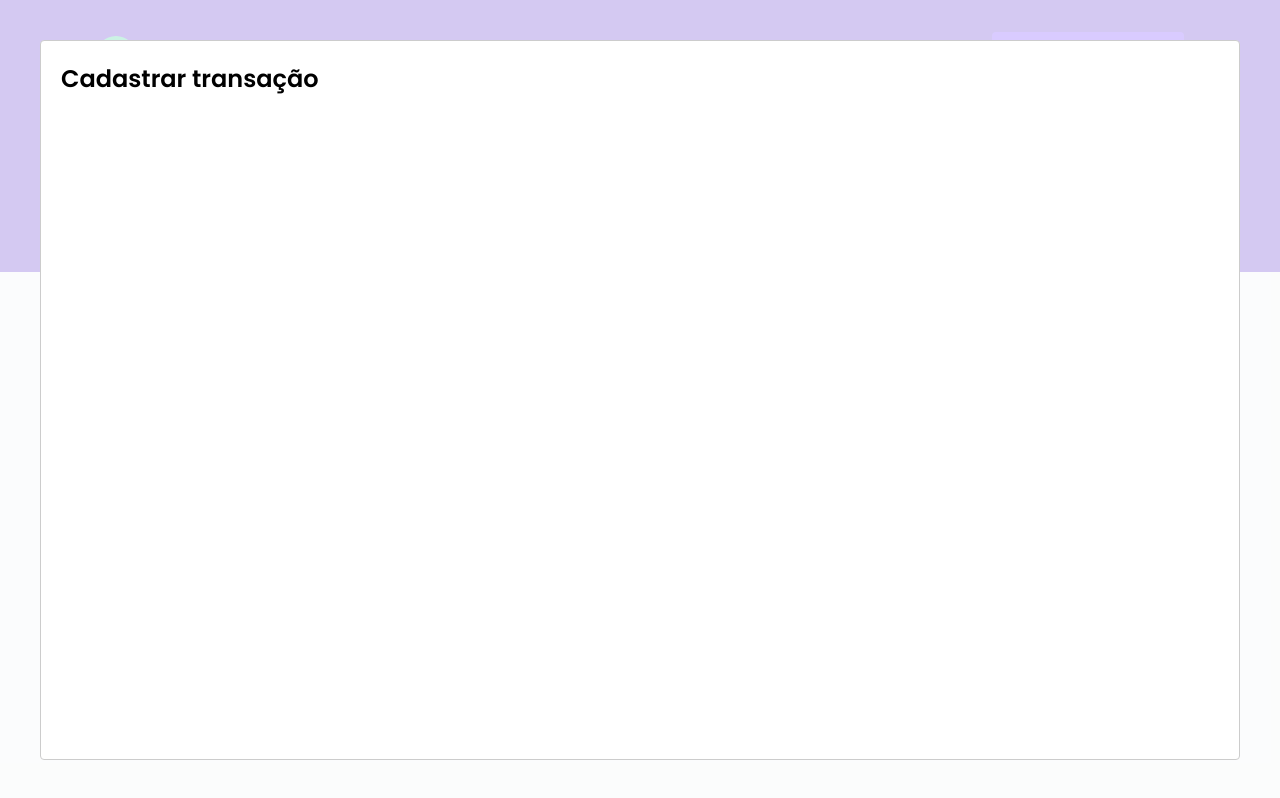
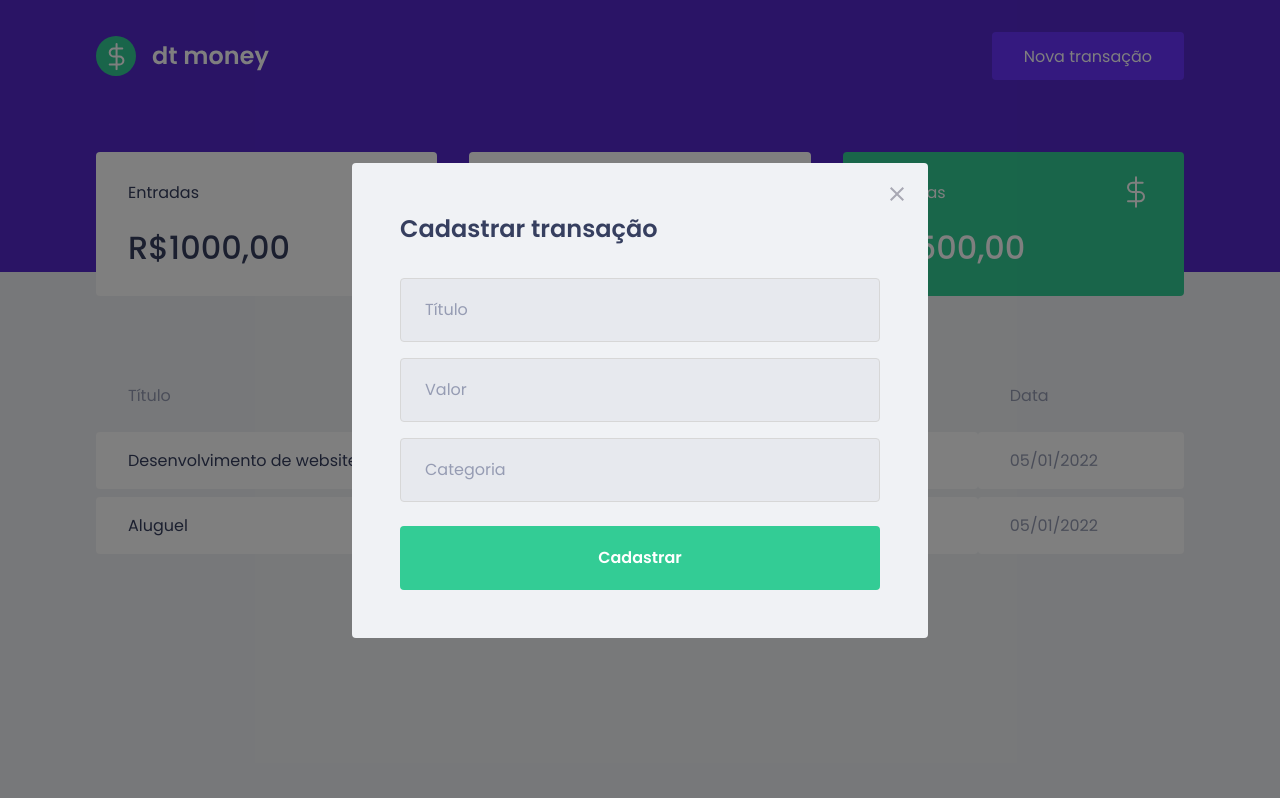
Before and after one commit to berstanislaw/dtmoney, a React (Create React App) app: page / in a window 1280 px wide. Both pictures are taken after a click on the button "Nova transação". Built offline with nearby package versions, Linux system fonts and the light colour scheme; no server answers; what miragejs would draw is missing.

Commit message:
Estilização do Modal

```diff
--- a/src/components/NewTransactionModal/index.tsx
+++ b/src/components/NewTransactionModal/index.tsx
@@ -1,4 +1,6 @@
-import Modal from "react-modal";
+import closeImg from "../../assets/close.svg"
+import Modal from "react-modal"
+import { Container } from "./styles"
 
 interface NewTransactionModalProps {
   isOpen: boolean;
@@ -10,8 +12,31 @@
     <Modal
       isOpen={isOpen}
       onRequestClose={onRequestClose}
+      overlayClassName="react-modal-overlay"
+      className="react-modal-content"
     >
-      <h2>Cadastrar transação</h2>
-    </Modal>
+      <button
+        type="button"
+        onClick={onRequestClose}
+        className="react-modal-close"
+      >
+        <img src={closeImg} alt="Fechar modal" />
+      </button>
+      <Container>
+        <h2>Cadastrar transação</h2>
+        <input
+          placeholder="Título"
+        />
+        <input
+          placeholder="Valor"
+          type="number"
+        />
+        <input
+          placeholder="Categoria"
+        />
+
+        <button type="submit">Cadastrar</button>
+      </Container>
+    </Modal >
   )
 }
--- a/src/components/NewTransactionModal/styles.ts
+++ b/src/components/NewTransactionModal/styles.ts
@@ -1,5 +1,51 @@
 import styled from "styled-components";
 
-export const Container = styled.div`
+export const Container = styled.form`
+  h2{
+    color: var(--text-title);
+    font-size: 1.5rem;
+    margin-bottom: 2rem;
+  }
 
+  input{
+    width: 100%;
+    padding: 0 1.5rem;
+    height: 4rem;
+    background: #E7E9EE;
+
+    border: 1px solid #D7D7D7;
+    border-radius: 0.25rem;
+
+    font-weight: 400;
+    font-size: 1rem;
+
+    &::placeholder {
+      color: var(--text-body);
+    }
+
+    & + input {
+      margin-top: 1rem;
+    }
+  }
+
+  button[type="submit"] {
+    width: 100%;
+    padding: 0 1.5rem;
+    height: 4rem;
+    background: var(--green);
+    color: #FFF;
+
+    border: 0;
+    border-radius: 0.25rem;
+
+    font-size: 1rem;
+    font-weight: 600;
+    margin-top: 1.5rem;
+
+    transition: filter 0.2s;
+
+    &:hover {
+      filter: brightness(0.9);
+    }
+  }
 `
--- a/src/styles/global.ts
+++ b/src/styles/global.ts
@@ -54,4 +54,43 @@
     opacity: 0.6;
     cursor: not-allowed;
   }
+
+  .react-modal-overlay {
+    background: rgba(0, 0, 0, 0.5);
+
+    position: fixed;
+    top: 0;
+    bottom: 0;
+    right: 0;
+    left: 0;
+
+    display: flex;
+    align-items: center;
+    justify-content: center;
+  }
+
+  .react-modal-content {
+    width: 100%;
+    max-width: 576px;
+    position: relative;
+
+    background: var(--background);
+    padding: 3rem;
+    border-radius: 0.25rem;
+  }
+
+  .react-modal-close {
+    position: absolute;
+    right: 1.5rem;
+    top: 1.5rem;
+
+    border: 0;
+    background: transparent;
+
+    transition: filter 0.2s;
+
+    &:hover {
+      filter: brightness(0.8);
+    }
+  }
 `
```
